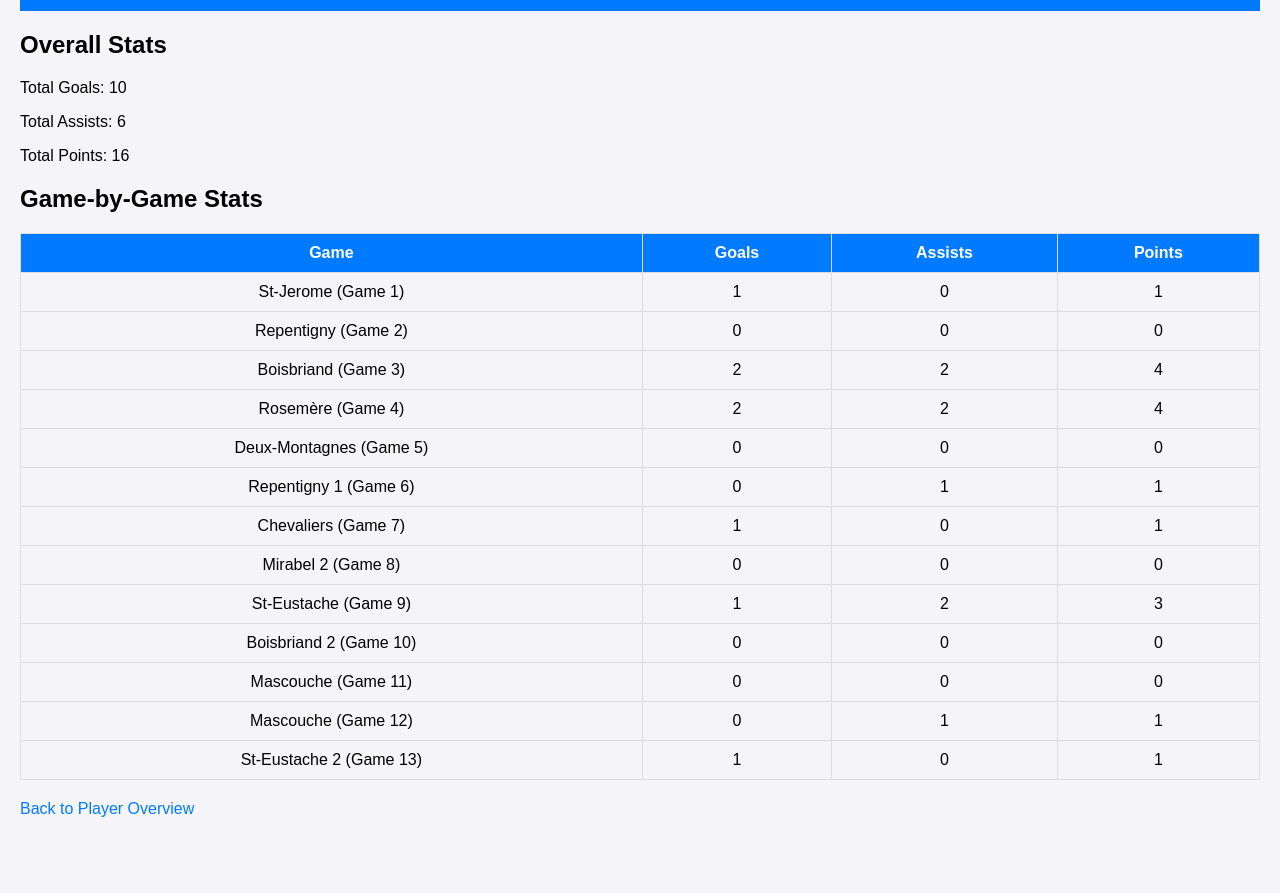
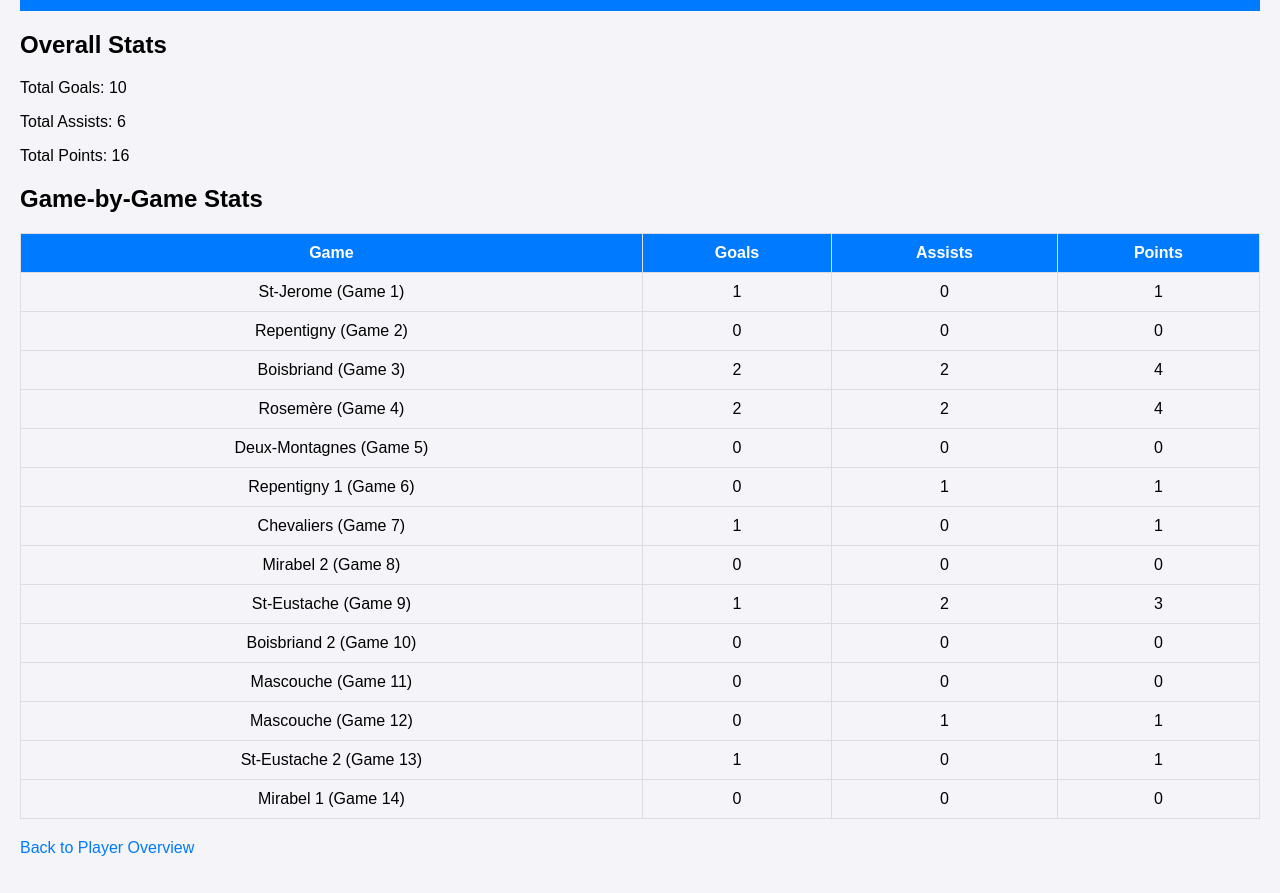
Before and after one commit to Toad11111/my-website, a plain HTML site: page guenette.html in a window 1280 px wide. Shown: the part 109-1002 px from the top of the page. Before the commit the page ends 963 px from the top, so only its background shows below. Drawn offline with Linux system fonts and the light colour scheme.

Commit message:
Update guenette.html

```diff
--- a/guenette.html
+++ b/guenette.html
@@ -153,6 +153,11 @@
             <td>0</td>
             <td>1</td>
         </tr>
+        <tr>
+            <td>Mirabel 1 (Game 14)</td>
+            <td>0</td>
+            <td>0</td>
+            <td>0</td>
         </tbody></table>
         <p><a href="index.html">Back to Player Overview</a></p>
     </main>
```
